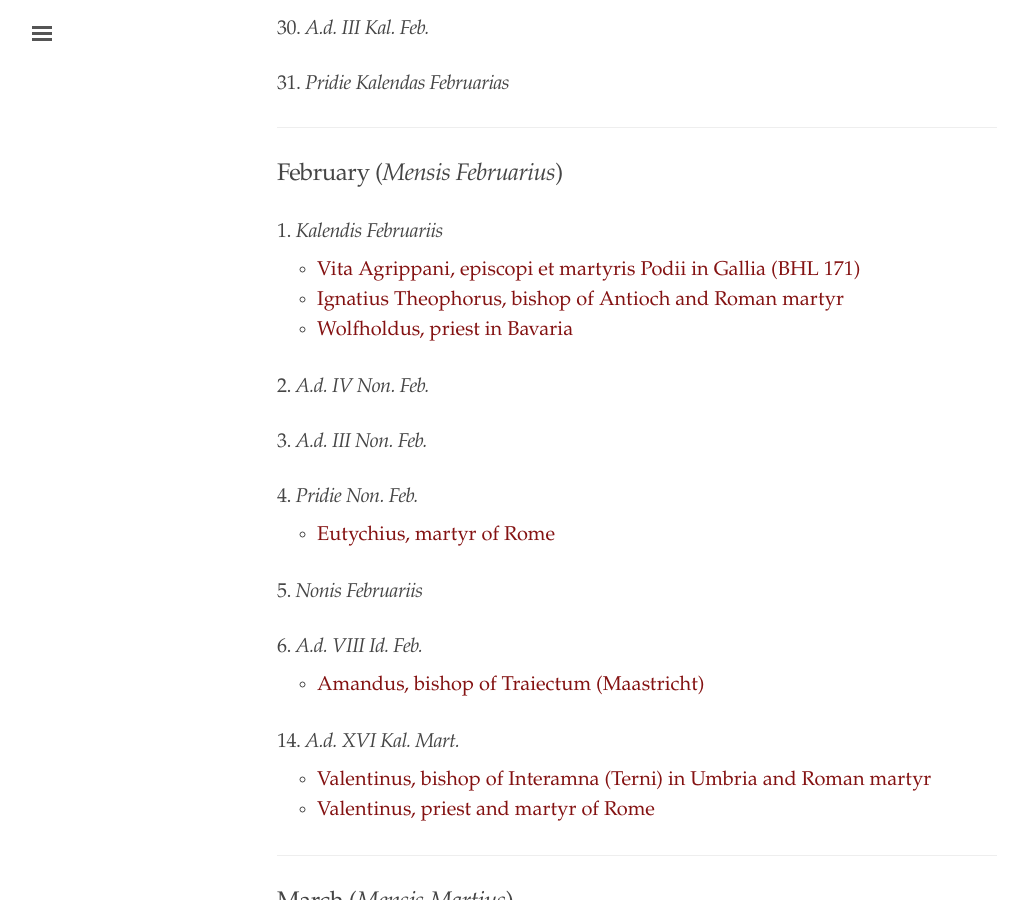
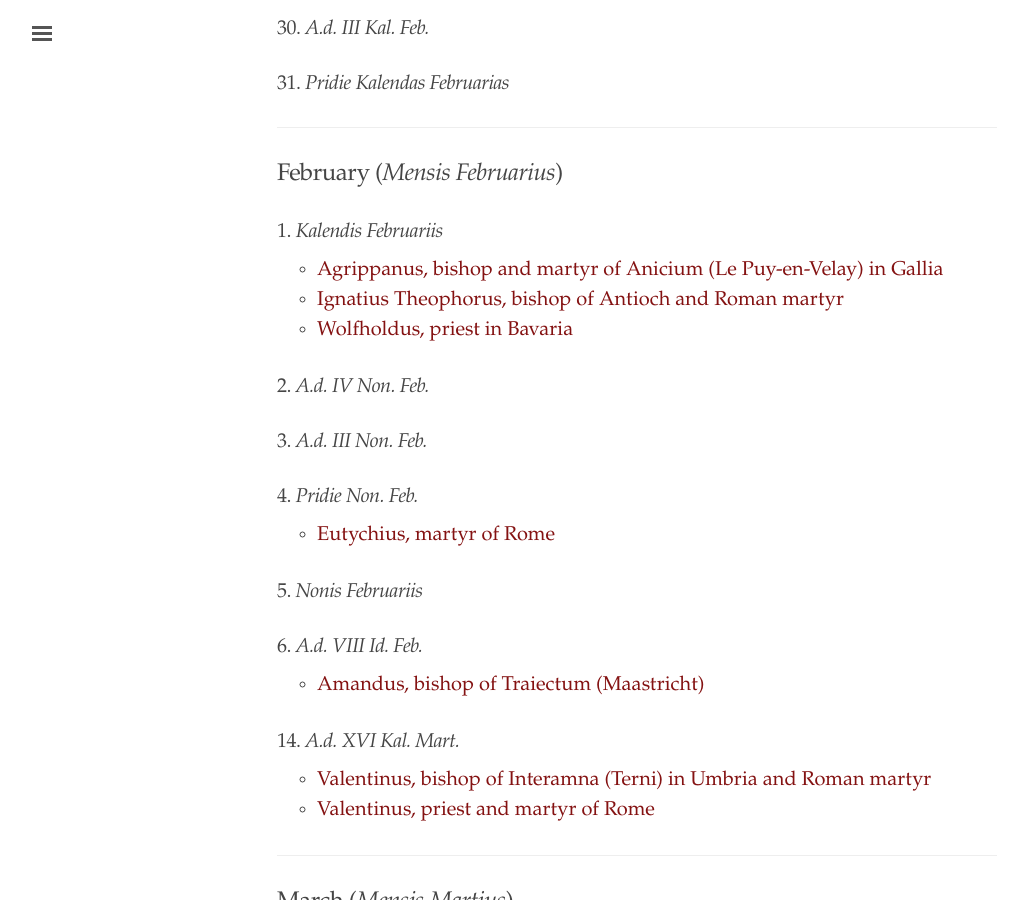
Before and after one commit to cjkoepke1/latin-hagiography, a Jekyll site: the page built from index.md, in a window 1280 px wide and 900 px high, scrolled down 6358 px. Shown: the whole window, without its empty margins (3-1031 px from the left). Built offline with Jekyll 4.4.1, drawn with Linux system fonts in a browser that asks for light colours.

Commit message:
Updated link for Agrippanus episcopus Aniciensis

```diff
--- a/index.md
+++ b/index.md
@@ -229,7 +229,7 @@
 
 ### 1. *Kalendis Februariis*
 
-- [Vita Agrippani, episcopi et martyris Podii in Gallia (BHL 171)](https://cjkoepke1.github.io/latin-hagiography/texts/vita-agrippani-episcopi)
+- [Agrippanus, bishop and martyr of Anicium (Le Puy-en-Velay) in Gallia](https://cjkoepke1.github.io/latin-hagiography/texts/agrippanus-aniciensis)
 - [Ignatius Theophorus, bishop of Antioch and Roman martyr](https://cjkoepke1.github.io/latin-hagiography/saints/ignatius-theophorus)
 - [Wolfholdus, priest in Bavaria](https://cjkoepke1.github.io/latin-hagiography/saints/wolfholdus-presbyter)
 
```
